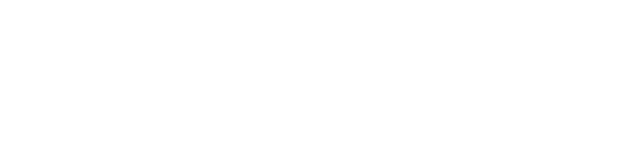
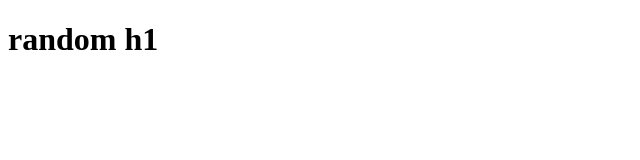
Before and after one commit to j4mieLeigh/TypeScript-practice-exercises, a website: page index.html in a window 1280 px wide. Shown: the whole page, without its empty margins (0-640 px from the left). Drawn offline with Linux system fonts and the light colour scheme.

Commit message:
Added h1 for GitHub test

```diff
--- a/index.html
+++ b/index.html
@@ -12,5 +12,7 @@
       defer
     ></script>
   </head>
-  <body></body>
+  <body>
+    <h1>random h1</h1>
+  </body>
 </html>
```
